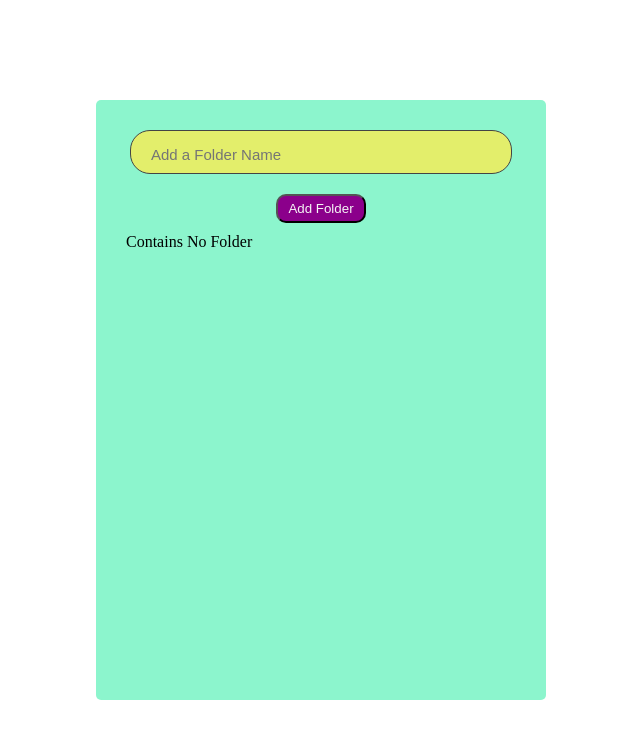
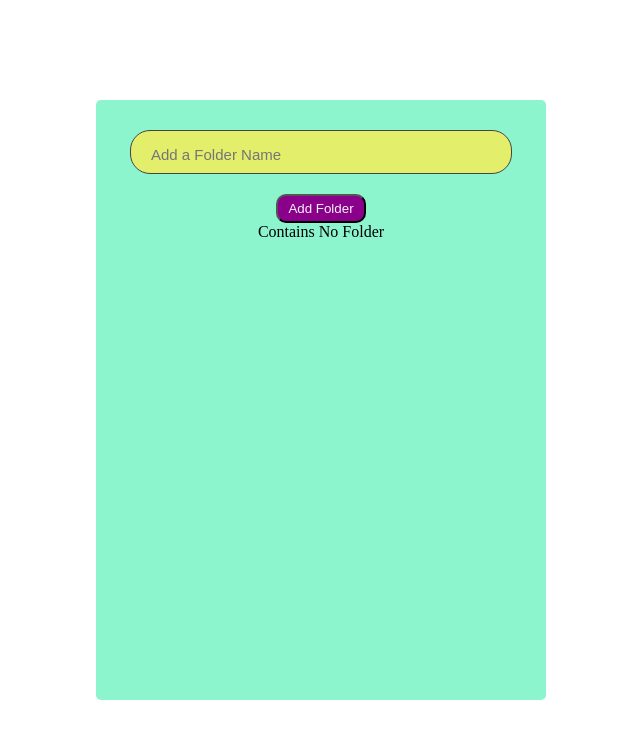
Before and after one commit to 1Canis-Lupus1/Folder-Hierarchy-Hooks, a React (Create React App) app: page / in a window 1280 px wide. Shown: the top 738 px of the page, without its empty margins (319-959 px from the left). Built offline with nearby package versions, Linux system fonts and the light colour scheme.

Commit message:
Child List rendering left

```diff
--- a/src/components/App.js
+++ b/src/components/App.js
@@ -1,6 +1,5 @@
 import React from "react";
 import FolderListContextProvider from "../contexts/FolderListContext";
-import FolderList from "./FolderList";
 import FolderForm from "./FolderForm";
 
 import "../App.css";
@@ -12,7 +11,6 @@ const App = () => {
         <div className="app-wrapper">
           <div className="main">
             <FolderForm />
-            <FolderList />
           </div>
         </div>
       </div>
--- a/src/components/FolderForm.jsx
+++ b/src/components/FolderForm.jsx
@@ -2,18 +2,36 @@ import React, { useState, useContext } from 'react'
 import { FolderListContext } from '../contexts/FolderListContext'
 
 const FolderForm = () => {
-  const { addFolder } = useContext(FolderListContext)
+  const { folders,addFolder } = useContext(FolderListContext)
   const [title, setTitle] = useState('')
 
   const handleSubmit = e => {
     e.preventDefault();
     addFolder(title);
+    // console.log(title);
     setTitle('');
 
   }
 
   const handleChange = e => {
     setTitle(e.target.value)
+  }
+
+  const handleClick=(e)=>{
+    // console.log("Folder ID",e.target.getAttribute("folder-index"))
+    const index=e.target.getAttribute("data-index");
+    const folderIndex=e.target.getAttribute("folder-index");
+
+    if(folders[index].id === folderIndex){
+      console.log("Matched");
+      addFolder(title);
+      setTitle('');
+      // console.log("Children: ",folders[index].children)
+    }
+    console.log("Clicked Folder ID:",e.target);
+    console.log(title)
+
+
   }
 
   return (
@@ -26,7 +44,26 @@ const FolderForm = () => {
         required
         className="task-input"
       />
-    <button type="submit" className="btn add-task-btn">Add Folder</button>
+      <button type="submit" className="btn add-task-btn">Add Folder</button>
+      <div>
+      {folders.length ? (
+        <ul className="list">
+          {folders.map((folders,index) => {
+            // console.log("Folder ID:",folders.id)
+            // return <Folder folders={folders} key={index} />;
+            return (
+              <div>
+                <li className="list-item" data-index={index} folder-index={folders.id} key={folders.id} onClick={handleClick}>
+                  {folders.title}
+                </li>
+              </div>
+            )
+          })}
+        </ul>
+      ) : (
+          <div className="no-tasks">Contains No Folder</div>
+        )}
+    </div>
     </form>
   )
 }
--- a/src/components/FolderList.jsx
+++ /dev/null
@@ -1,45 +0,0 @@
-import React, { useContext } from "react";
-import { FolderListContext } from "../contexts/FolderListContext";
-// import Folder from "./Folder";
-
-const FolderList = () => {
-  const { folders } = useContext(FolderListContext);
-
-  const handleClick=(e)=>{
-    // console.log("Folder ID",e.target.getAttribute("folder-index"))
-    const index=e.target.getAttribute("data-index");
-    const folderIndex=e.target.getAttribute("folder-index");
-
-    if(folders[index].id === folderIndex){
-      console.log("Matched");
-      console.log("Children: ",folders[index].children)
-    }
-    console.log("Clicked Folder ID:",folders[index].id);
-
-
-  }
-
-  return (
-    <div>
-      {folders.length ? (
-        <ul className="list">
-          {folders.map((folders,index) => {
-            // console.log("Folder ID:",folders.id)
-            // return <Folder folders={folders} key={index} />;
-            return (
-              <div>
-                <li className="list-item" data-index={index} folder-index={folders.id} key={folders.id} onClick={handleClick}>
-                  {folders.title}
-                </li>
-              </div>
-            )
-          })}
-        </ul>
-      ) : (
-          <div className="no-tasks">Contains No Folder</div>
-        )}
-    </div>
-  );
-};
-
-export default FolderList;
--- a/src/contexts/FolderListContext.jsx
+++ b/src/contexts/FolderListContext.jsx
@@ -14,7 +14,7 @@ const FolderListContextProvider = props => {
 
   // Add folder
   const addFolder = title => {
-    console.log("Title",title)
+    // console.log("Title",title)
     setFolders([...folders, { title, id:uuid(), children:[]}])
   }
 
```
Also changed, not shown: src/components/Folder.jsx (deleted, +0 -20 lines).
